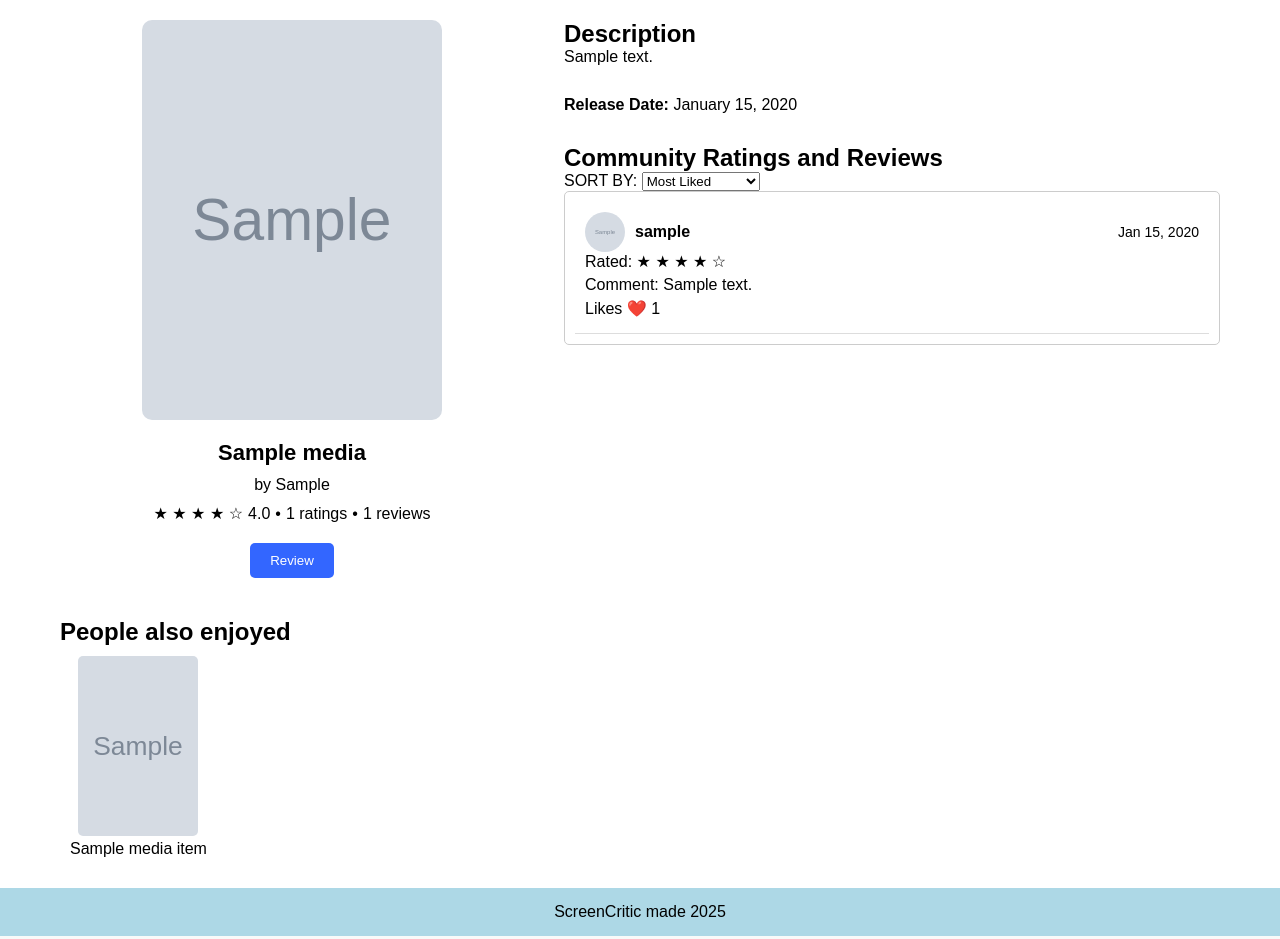
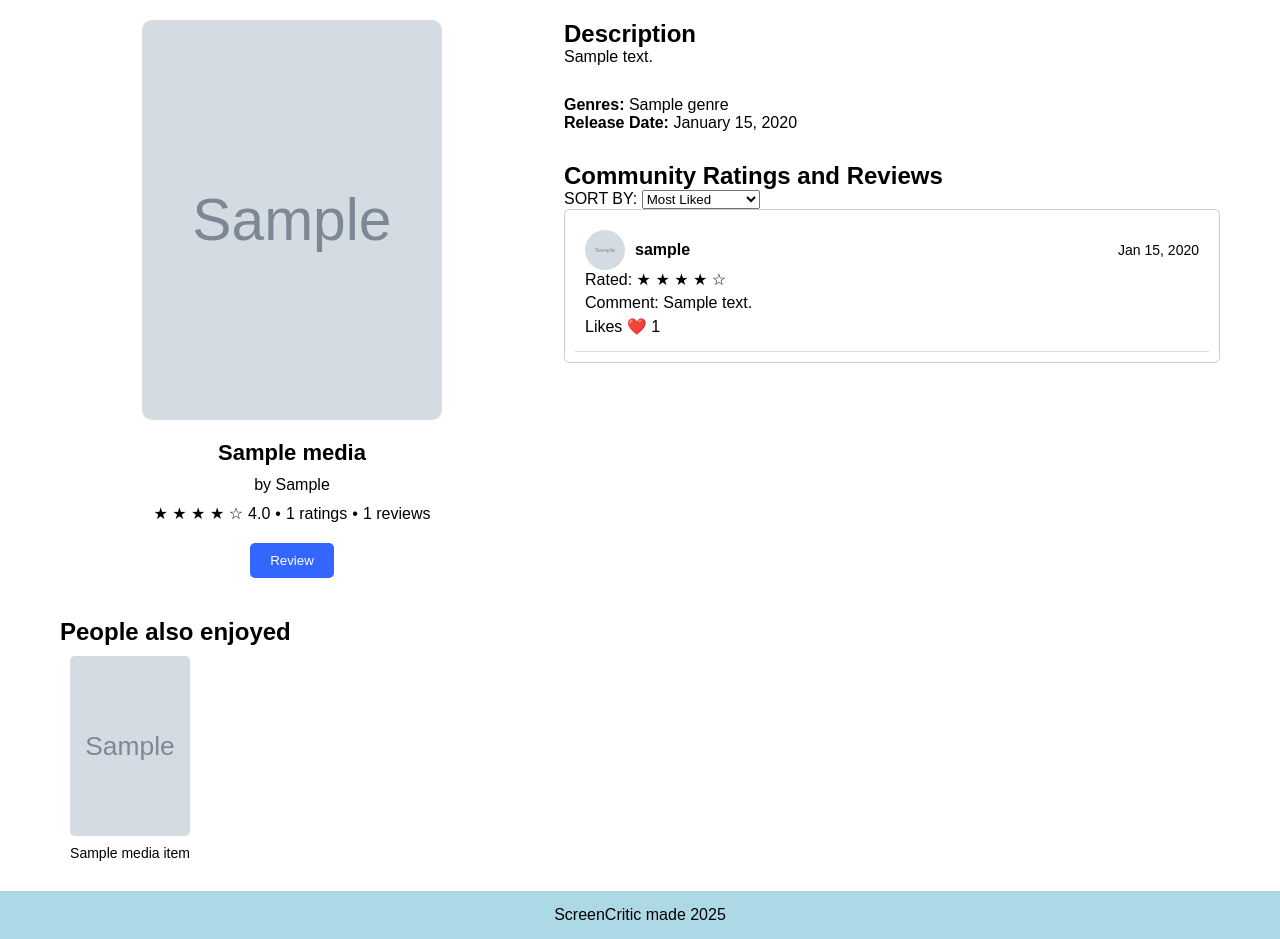
Before and after one commit to MAkther05/WAD2_TEAM5A_PROJECT, a Django app: template templates/ScreenCritic/title.html in a window 1280 px wide. Shown: the part 84-1023 px from the top of the page. Run offline with Django 3.2, Linux system fonts and the light colour scheme; tables that the repository leaves empty hold one stand-in row (values such as "Sample post"); the template is opened without the code that fills it: values that come from a table or form of the project are taken from there, most other values are stand-ins (such as "Sample title", 1, 10 or a date in 2020); grey boxes marked "Sample" are stand-in pictures.

Commit message:
Population Script and Title Page Changes Edited population_script to fix genres for TV shows Edited title.html to display html tags in game descriptions properly and also show genres Changed how titles are displayed in recommended section

```diff
--- a/population_script.py
+++ b/population_script.py
@@ -66,7 +66,7 @@ def fetch_tv_shows(url, type_label):
                     creator=creator_str
                 )
 
-                genre_names = [genre["name"] for genre in show.get("genres", [])]
+                genre_names = [genre["name"] for genre in show_details.get("genres", [])]
                 genres = Genre.objects.filter(name__in=genre_names)
                 media.genres.set(genres)
 
@@ -122,6 +122,7 @@ def fetch_games(url, type_label):
                 description = None
                 developer_str = 'Unknown'
                 genre_names = []
+                developer_str = 'Unknown'
                 if details_response.status_code == 200:
                     details = details_response.json()
                     description = details.get("description")
@@ -273,6 +274,7 @@ if __name__ == "__main__":
     fetch_rawg_genres()
     fetch_tv_shows(f"{TMDB_BASE_URL}/tv?api_key={TMDB_API_KEY}&sort_by=popularity.desc&first_air_date.lte=2024-12-31", "Past TV Shows")
     fetch_tv_shows(f"{TMDB_BASE_URL}/tv?api_key={TMDB_API_KEY}&sort_by=popularity.desc&first_air_date.gte=2025-01-01&first_air_date.lte=2025-12-31", "Upcoming TV Shows")
+    fetch_tv_shows(f"{TMDB_BASE_URL}/tv?api_key={TMDB_API_KEY}&sort_by=popularity.desc&with_original_language=ko", "TV Shows")
     fetch_movies(f"{TMDB_BASE_URL}/movie?api_key={TMDB_API_KEY}&sort_by=popularity.desc&primary_release_date.lte=2024-12-31", "Past Movies")
     fetch_movies(f"{TMDB_BASE_URL}/movie?api_key={TMDB_API_KEY}&sort_by=popularity.desc&primary_release_year=2025", "Upcoming Movies")
     fetch_games(f"{RAWG_BASE_URL}?key={RAWG_API_KEY}&ordering=-released&dates=2000-01-01,2024-12-31", "Past Games")
--- a/static/css/title.css
+++ b/static/css/title.css
@@ -133,8 +133,8 @@
 }
 
 .recommended-item img {
-    width: 120px; /* Adjust as needed */
     height: 180px;
+    width: 120px;
     object-fit: cover;
     border-radius: 5px;
 }
@@ -143,3 +143,11 @@
     text-decoration: none;
     color: black;
 }
+
+.recommended-item p {
+    max-width: 120px;
+    font-size: 14px;
+    margin-top: 5px;
+    overflow: hidden;
+    word-break: break-word;
+}
--- a/templates/ScreenCritic/title.html
+++ b/templates/ScreenCritic/title.html
@@ -4,7 +4,7 @@
 
 {% block title_block %}
 <title>{{ media.title }} - ScreenCritic</title>
-<link rel="stylesheet" href="{% static 'css/title.css' %}">
+<link rel="stylesheet" href="{% static 'css/title.css' %}?v=1">
 {% endblock %}
 
 {% block content %}
@@ -36,11 +36,17 @@
         <div class="media-right">
             <div class="description">
                 <h2>Description</h2>
-                <p>{{ media.description|default:"No description available." }}</p>
+                <p>{{ media.description|default:"No description available."|safe }}</p>
             </div>
+            <p><strong>Genres:</strong>
+                {% for genre in media.genres.all %}
+                    {{ genre.name }}{% if not forloop.last %}, {% endif %}
+                {% empty %}
+                    No genres available.
+                {% endfor %}
+            </p>
 
             <p><strong>Release Date:</strong> {{ media.release_date|date:"F d, Y" }}</p>
-
             <div class="reviews-section">
                 <h2>Community Ratings and Reviews</h2>
                 <div class="sort-options">
```
